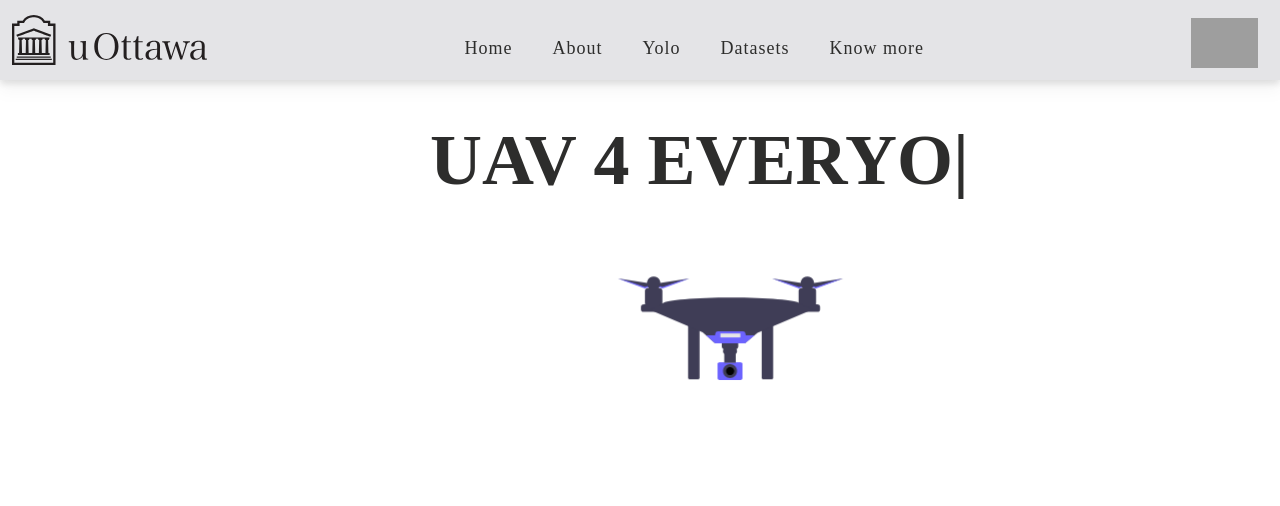
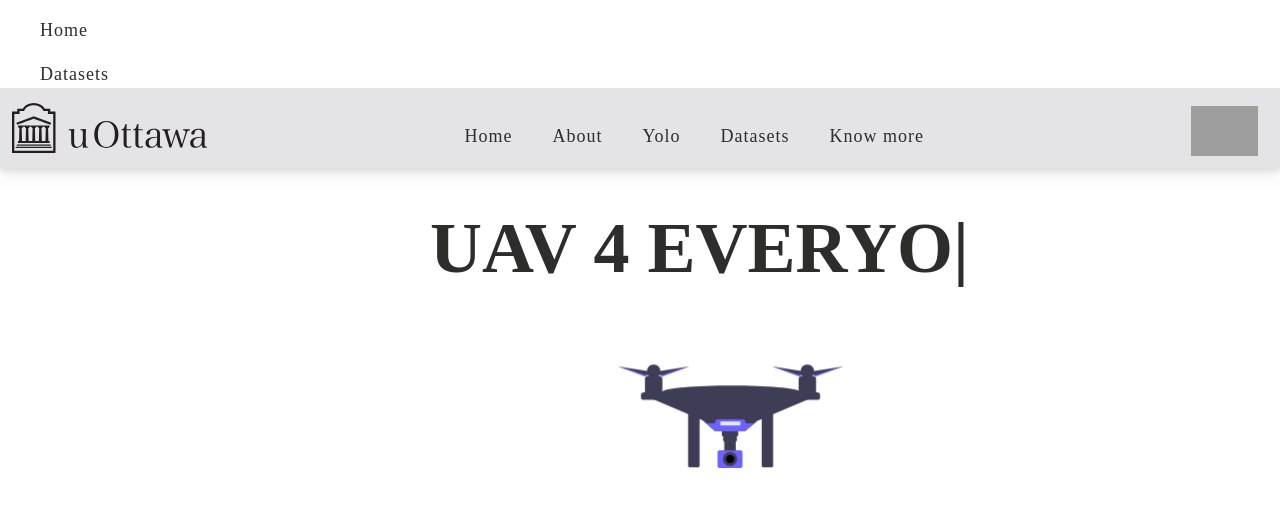
Before and after one commit to Himagna-Ganti/UAV_4_Everyone, a React (Create React App) app: page / in a window 1280 px wide. Shown: the top 506 px of the page. Built offline with nearby package versions, Linux system fonts and the light colour scheme; grey boxes are pictures that could not be loaded.

Commit message:
check for errors

```diff
--- a/package.json
+++ b/package.json
@@ -8,6 +8,7 @@
     "@testing-library/user-event": "^13.5.0",
     "react": "^18.2.0",
     "react-dom": "^18.2.0",
+    "react-router-dom": "6",
     "react-scripts": "5.0.1",
     "react-typed": "^1.2.0",
     "web-vitals": "^2.1.4"
@@ -37,6 +38,7 @@
     ]
   },
   "devDependencies": {
+    "@babel/plugin-proposal-private-property-in-object": "^7.21.11",
     "tailwindcss": "^3.3.3"
   }
 }
--- a/src/App.js
+++ b/src/App.js
@@ -1,14 +1,63 @@
 import React from "react";
 import Navbar from "./components/Navbar";
 import Title from "./components/Title";
+import { BrowserRouter as Router, Route, Routes, Link } from 'react-router-dom';
+import DataTablePage from "./components/DataTablePage/DataSets";
+
+
+// function App() {
+//   return (
+//     <>
+//       <Navbar />
+//       <br />
+//       <Title />
+//       {/* <h1>Data Table</h1>
+//       <DataTable data={data} /> */}
+//       <Router>
+//       <div>
+//       <Navbar />
+//         <Routes>
+//           <Route path="/" exact component={Home} />
+//           <Route path="/components/DataSets" component={DataTablePage} />
+//         </Routes>
+//       </div>
+//     </Router>
+//     </>
+
+//   );
+// }
+
+// export default App;
+
+
+function Home() {
+  return (
+    <div>
+      <Navbar />
+      <br />
+      <Title />
+    </div>
+  );
+}
 
 function App() {
   return (
-    <>
-      <Navbar />
-      <br />
-      <Title />
-    </>
+    <Router>
+      <nav>
+        <ul>
+          <li>
+            <Link to="/">Home</Link>
+          </li>
+          <li>
+            <Link to="/DataSets">Datasets</Link>
+          </li>
+        </ul>
+      </nav>
+      <Routes>
+        <Route path="/" element={<Home/>} />
+        <Route path="/DataSets" element={<DataTablePage />} />
+      </Routes>
+    </Router>
   );
 }
 
--- /dev/null
+++ b/src/components/DataSets.js
@@ -0,0 +1,15 @@
+import React from 'react';
+import data from "./DataSource";
+import DataTable from "./DataTableDesign";
+
+function DataTablePage() {
+  return (
+    <div>
+      {/* Content for the Data Table Page */}
+      <h1>Data Table</h1>
+      <DataTable data={data} />
+    </div>
+  );
+}
+
+export default DataTablePage;
--- /dev/null
+++ b/src/components/DataSource.js
@@ -0,0 +1,8 @@
+// data.js
+const data = [
+    { id: 1, name: 'John Doe', age: 30 },
+    { id: 2, name: 'Jane Smith', age: 25 },
+    // Add more data as needed
+  ];
+
+  export default data;
--- /dev/null
+++ b/src/components/DataTableDesign.js
@@ -0,0 +1,26 @@
+import React from 'react';
+
+function DataTable({ data }) {
+  return (
+    <table>
+      <thead>
+        <tr>
+          <th>ID</th>
+          <th>Name</th>
+          <th>Age</th>
+        </tr>
+      </thead>
+      <tbody>
+        {data.map((item) => (
+          <tr key={item.id}>
+            <td>{item.id}</td>
+            <td>{item.name}</td>
+            <td>{item.age}</td>
+          </tr>
+        ))}
+      </tbody>
+    </table>
+  );
+}
+
+export default DataTable;
--- a/src/components/Navbar.js
+++ b/src/components/Navbar.js
@@ -1,4 +1,5 @@
 import React from "react";
+import { Link } from 'react-router-dom';
 import uOlogo from "../assets/uOttawa_HOR_BLACK_2021.svg";
 function Navbar() {
   return (
@@ -9,14 +10,17 @@ function Navbar() {
         </div>
         <div className="pr-[50px]">
           <ul className="flex ">
-            <li>Home</li>
+            <li><Link to="/">Home</Link>
+            </li>
             <li>About</li>
             <li>
               <a href="http://localhost:8501/" target="blank">
                 Yolo
               </a>
             </li>
-            <li>Datasets</li>
+            <li>
+            <Link to="/Datasets">Datasets</Link>
+            </li>
             <li>Know more</li>
           </ul>
         </div>
```
Also changed, not shown: 2 other files (tests, documents, lock files or other folders).
